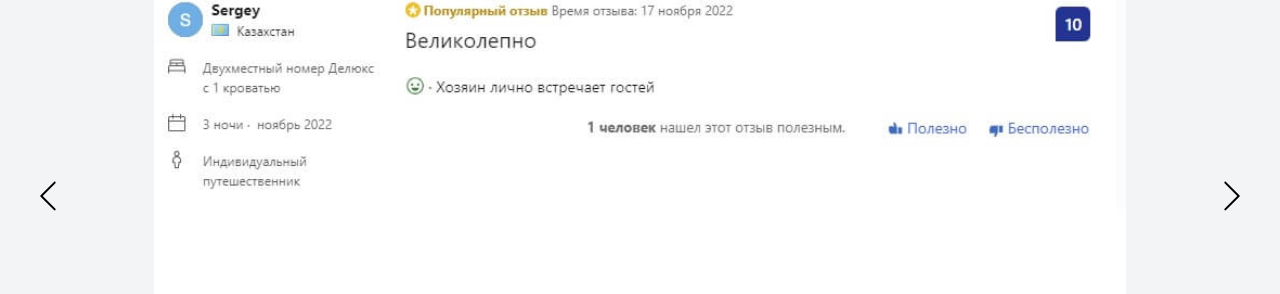
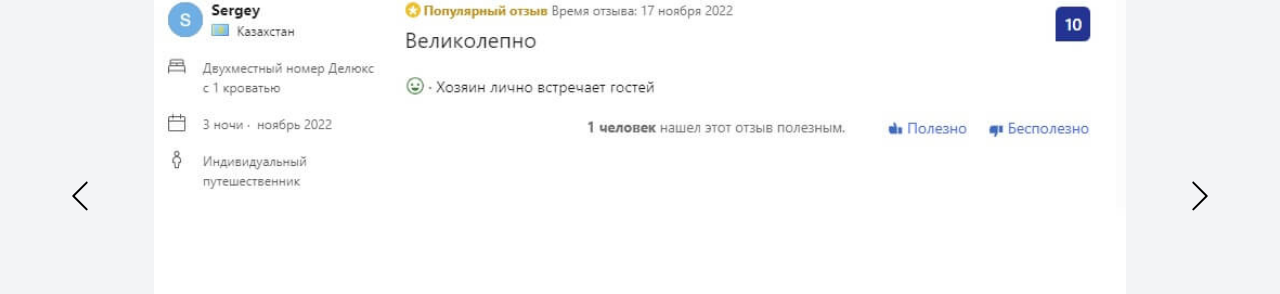
Before and after one commit to RostislavIvanov/maldives-landing, a React (Vite) app: page /rosyVillaHotel in a window 1280 px wide. Shown: the part 2044-2338 px from the top of the page. Built offline with nearby package versions, Linux system fonts and the light colour scheme.

Commit message:
Правки дизайна

```diff
--- a/src/components/Arrows/Arrows.module.css
+++ b/src/components/Arrows/Arrows.module.css
@@ -1,5 +1,5 @@
 .arrows {
-    @apply hidden justify-between w-[110%] absolute -left-[5%] top-1/2 -translate-y-1/2
+    @apply p-8 hidden justify-between w-[110%] absolute -left-[5%] top-1/2 -translate-y-1/2
     sm:w-full sm:left-0 sm:flex
 }
 
```
